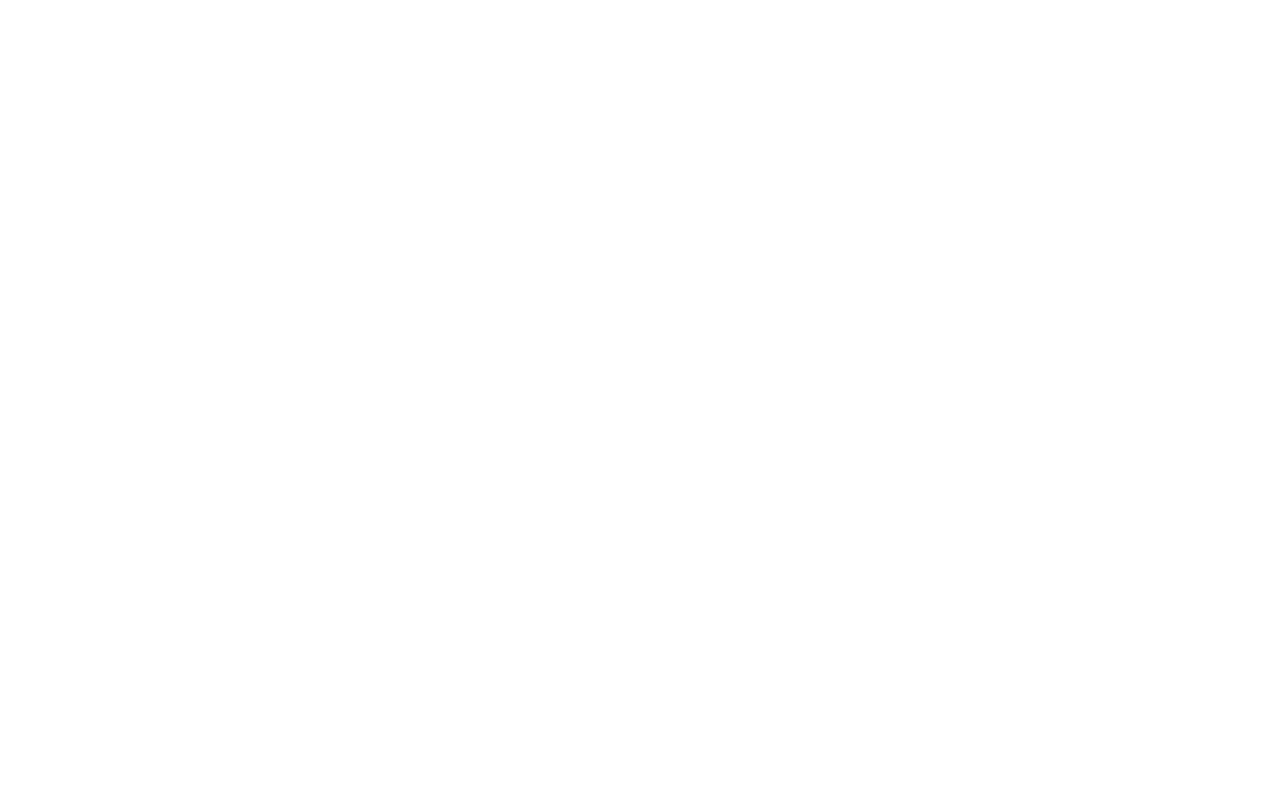
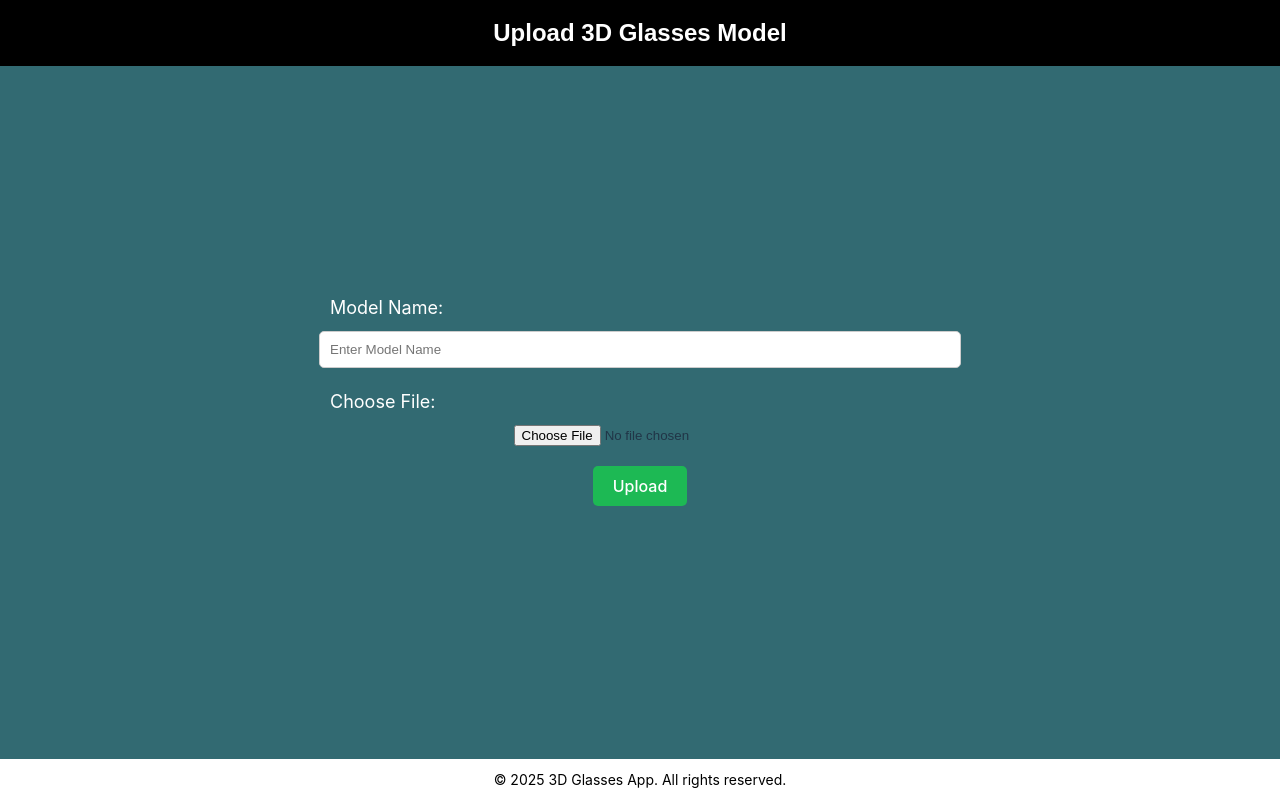
Before and after one commit to TanapatButsai/senior-project-3d-glasses, a React (Vite) app: page /model-upload in a window 1280 px wide. Before the commit this address had no page. Built offline with nearby package versions, Linux system fonts and the light colour scheme.

Commit message:
init database

```diff
--- a/package.json
+++ b/package.json
@@ -16,6 +16,9 @@
     "@mediapipe/face_mesh": "^0.4.1633559619",
     "@mediapipe/hands": "^0.4.1675469240",
     "@mediapipe/pose": "^0.5.1675469404",
+    "express": "^4.21.2",
+    "multer": "^1.4.5-lts.1",
+    "pg": "^8.13.1",
     "react": "^18.3.1",
     "react-dom": "^18.3.1",
     "react-router-dom": "^7.1.1",
--- a/src/App.jsx
+++ b/src/App.jsx
@@ -3,6 +3,7 @@
 import WelcomePage from './pages/WelcomePage';
 import CameraPage from './pages/CameraPage';
 import ModelViewerPage from "./pages/ModelViewerPage";
+import ModelUploadPage from './pages/ModelUploadPage';
 
 const App = () => {
   return (
@@ -11,6 +12,7 @@
         <Route path="/" element={<WelcomePage />} />
         <Route path="/camera" element={<CameraPage />} />
         <Route path="/model-viewer" element={<ModelViewerPage />} />
+        <Route path="/model-upload" element={<ModelUploadPage />} />
       </Routes>
     </Router>
   );
--- /dev/null
+++ b/src/pages/ModelUploadPage.jsx
@@ -0,0 +1,108 @@
+import React from "react";
+import Header from "../components/Header";
+import Footer from "../components/Footer";
+
+const UploadPage = () => {
+  return (
+    <div
+      style={{
+        display: "flex",
+        flexDirection: "column",
+        alignItems: "center",
+        justifyContent: "space-between",
+        height: "100vh",
+        width: "100vw",
+        backgroundColor: "#326a72",
+        padding: "20px",
+        boxSizing: "border-box",
+      }}
+    >
+      {/* Header */}
+      <Header title="Upload 3D Glasses Model" />
+
+      {/* Content */}
+      <div
+        style={{
+          flex: 1,
+          display: "flex",
+          flexDirection: "column",
+          alignItems: "center",
+          justifyContent: "center",
+          width: "100%",
+        }}
+      >
+        <form
+          style={{
+            display: "flex",
+            flexDirection: "column",
+            alignItems: "center",
+            width: "50%",
+          }}
+        >
+          <label
+            htmlFor="modelName"
+            style={{
+              color: "#fff",
+              fontSize: "18px",
+              marginBottom: "10px",
+              alignSelf: "flex-start",
+            }}
+          >
+            Model Name:
+          </label>
+          <input
+            type="text"
+            id="modelName"
+            placeholder="Enter Model Name"
+            style={{
+              width: "100%",
+              padding: "10px",
+              marginBottom: "20px",
+              borderRadius: "5px",
+              border: "1px solid #ccc",
+            }}
+          />
+
+          <label
+            htmlFor="fileUpload"
+            style={{
+              color: "#fff",
+              fontSize: "18px",
+              marginBottom: "10px",
+              alignSelf: "flex-start",
+            }}
+          >
+            Choose File:
+          </label>
+          <input
+            type="file"
+            id="fileUpload"
+            style={{
+              marginBottom: "20px",
+            }}
+          />
+
+          <button
+            type="submit"
+            style={{
+              backgroundColor: "#1DB954",
+              color: "#fff",
+              padding: "10px 20px",
+              border: "none",
+              borderRadius: "5px",
+              fontSize: "16px",
+              cursor: "pointer",
+            }}
+          >
+            Upload
+          </button>
+        </form>
+      </div>
+
+      {/* Footer */}
+      <Footer />
+    </div>
+  );
+};
+
+export default UploadPage;
--- a/src/pages/ModelViewerPage.jsx
+++ b/src/pages/ModelViewerPage.jsx
@@ -1,4 +1,4 @@
-import React, { useEffect, useRef } from "react";
+import React, { useEffect, useRef, useState } from "react";
 import * as THREE from "three";
 import { GLTFLoader } from "three/examples/jsm/loaders/GLTFLoader";
 import Header from "../components/Header";
@@ -6,22 +6,25 @@
 
 const ModelViewerPage = () => {
   const canvasRef = useRef(null);
+  const [selectedModel, setSelectedModel] = useState("model1.glb"); // Default model
 
   useEffect(() => {
+    if (!canvasRef.current) return;
+
     // Create a Three.js scene
     const scene = new THREE.Scene();
 
     // Set up a camera
     const camera = new THREE.PerspectiveCamera(75, 640 / 480, 0.1, 1000);
-    camera.position.z = 5; // Move the camera back to see the model
+    camera.position.z = 5;
 
     // Set up a renderer
     const renderer = new THREE.WebGLRenderer({ antialias: true });
-    renderer.setSize(640, 480); // Set canvas size
+    renderer.setSize(640, 480);
     canvasRef.current.appendChild(renderer.domElement);
 
     // Add ambient light
-    const ambientLight = new THREE.AmbientLight(0xffffff, 1.5); // Bright ambient light
+    const ambientLight = new THREE.AmbientLight(0xffffff, 1.5);
     scene.add(ambientLight);
 
     // Add directional light
@@ -29,77 +32,46 @@
     directionalLight.position.set(5, 10, 7.5).normalize();
     scene.add(directionalLight);
 
-    // Load the 3D model
+    let model;
     const loader = new GLTFLoader();
-    let model;
 
-    console.log("Loading the 3D model...");
-
-    // loader.load(
-    //   "/models/glasses.glb", // Path to your 3D model
-    //   (gltf) => {
-    //     model = gltf.scene;
-
-    //     // Calculate bounding box
-    //     const boundingBox = new THREE.Box3().setFromObject(model);
-
-    //     // Get the center of the bounding box
-    //     const center = boundingBox.getCenter(new THREE.Vector3());
-
-    //     // Offset the model by the center to align it to (0, 0, 0)
-    //     model.position.set(-center.x, -center.y, -center.z);
-
-    //     // Calculate model size and scale it to fit within a standard size
-    //     const size = boundingBox.getSize(new THREE.Vector3());
-    //     const maxDimension = Math.max(size.x, size.y, size.z);
-    //     const scaleFactor = 2 / maxDimension; // Adjust this to fit the model nicely
-    //     model.scale.set(scaleFactor, scaleFactor, scaleFactor);
-
-    //     scene.add(model);
-
-    //     console.log("3D model loaded and centered successfully!", model);
-    //   },
-    //   undefined,
-    //   (error) => {
-    //     console.error("Error loading 3D model:", error);
-    //   }
-    // );
-
+    const loadModel = (modelName) => {
+      if (model) {
+        scene.remove(model); // Remove the previous model
+      }
 
       loader.load(
-      "/models/cartoon_glasses.glb", // Update with the path to your .glb file
-      // "/models/apple_ar_glasses_concept_art.glb", // Update with the path to your .glb file
+        `/models/${modelName}`, // Dynamic path based on selected model
         (gltf) => {
           model = gltf.scene;
 
-        // Automatically scale the model to fit within the camera's view
+          // Scale and position the model
           const boundingBox = new THREE.Box3().setFromObject(model);
           const size = boundingBox.getSize(new THREE.Vector3());
-        const maxDimension = Math.max(size.x, size.y, size.z);
-        const scaleFactor = 2 / maxDimension; // Adjust scale factor as needed
+          const center = boundingBox.getCenter(new THREE.Vector3());
+          const scaleFactor = 2 / Math.max(size.x, size.y, size.z);
           model.scale.set(scaleFactor, scaleFactor, scaleFactor);
-
-        // Center the model in the scene
-        const center = boundingBox.getCenter(new THREE.Vector3());
           model.position.set(-center.x, -center.y, -center.z);
 
           scene.add(model);
-
-        console.log("3D model loaded successfully!", model);
         },
         undefined,
         (error) => {
           console.error("Error loading 3D model:", error);
         }
       );
+    };
+
+    // Load the default model
+    loadModel(selectedModel);
 
     // Animation loop
     const animate = () => {
       requestAnimationFrame(animate);
 
-      // Optional: Rotate the model for better visualization
+      // Optional: Rotate the model
       if (model) {
-        model.rotation.y += 0.01; // Rotate around Y-axis
+        model.rotation.y += 0.01;
       }
 
       renderer.render(scene, camera);
@@ -113,7 +85,7 @@
         canvasRef.current.removeChild(renderer.domElement);
       }
     };
-  }, []);
+  }, [selectedModel]);
 
   return (
     <div
@@ -124,17 +96,38 @@
         justifyContent: "center",
         height: "100vh",
         width: "100vw",
-        backgroundColor: "#326a72", // Dark background for contrast
+        backgroundColor: "#326a72",
       }}
     >
-      <Header title="3D Model Viewer" />
+      <Header title="3D Glasses Model Viewer" />
+      <div>
+        <label htmlFor="modelSelect" style={{ color: "#fff", marginRight: "10px" }}>
+          Select Glasses Model:
+        </label>
+        <select
+          id="modelSelect"
+          value={selectedModel}
+          onChange={(e) => setSelectedModel(e.target.value)}
+          style={{
+            padding: "8px",
+            fontSize: "16px",
+            borderRadius: "4px",
+            border: "1px solid #ccc",
+          }}
+        >
+          <option value="apple_ar_glasses_concept_art.glb">apple_ar_glasses_concept_art.glb</option>
+          <option value="cartoon_glasses.glb">cartoon_glasses.glb</option>
+          <option value="glasses.glb">glasses.glb</option>
+        </select>
+      </div>
       <div
         ref={canvasRef}
         style={{
-          width: "640px", // Set fixed canvas width
-          height: "480px", // Set fixed canvas height
-          border: "2px solid #1DB954", // Green border for visibility
+          width: "640px",
+          height: "480px",
+          border: "2px solid #1DB954",
           borderRadius: "8px",
+          marginTop: "20px",
         }}
       />
       <Footer />
--- a/src/pages/WelcomePage.jsx
+++ b/src/pages/WelcomePage.jsx
@@ -13,6 +13,10 @@
 
   const handleModelViewerClick = () => {
     navigate("/model-viewer");
+  };
+
+  const handleModelUploadClick = () => {
+    navigate("/model-upload");
   };
 
   return (
@@ -43,6 +47,7 @@
       >
         <Button label="Open Camera" onClick={handleCameraClick} />
         <Button label="Model Viewer" onClick={handleModelViewerClick} />
+        <Button label="Model Upload" onClick={handleModelUploadClick} />
       </div>
 
       <Footer />
```
Also changed, not shown: public/server.js (added), 2 other files (tests, documents, lock files or other folders). Lines whose indentation alone changed are shown as unchanged.
